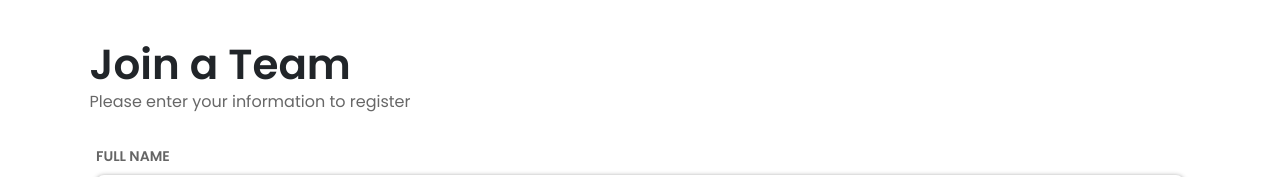
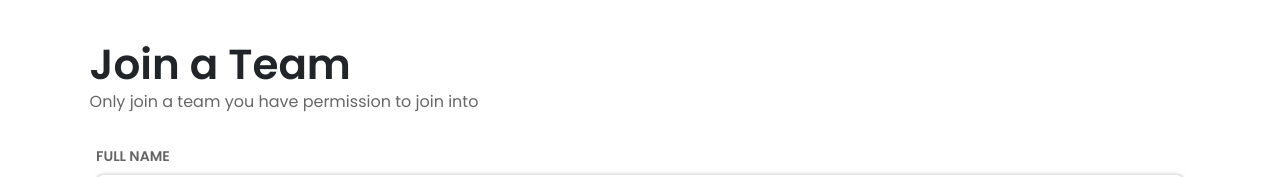
Before and after one commit to eligotts/tournamenttracker, a React (Create React App) app in the folder src/client/: page /join in a window 1280 px wide. Shown: the top 177 px of the page. Built offline with nearby package versions, Linux system fonts and the light colour scheme.

Commit message:
Updated subheader for Join page

```diff
--- a/src/client/src/pages/Join.js
+++ b/src/client/src/pages/Join.js
@@ -64,7 +64,7 @@ function Join() {
     <>
       <div className="titles2">
         <h1>Join a Team</h1>
-        <p>Please enter your information to register</p>
+        <p>Only join a team you have permission to join into</p>
       </div>
 
       <div className="input-section">
```
